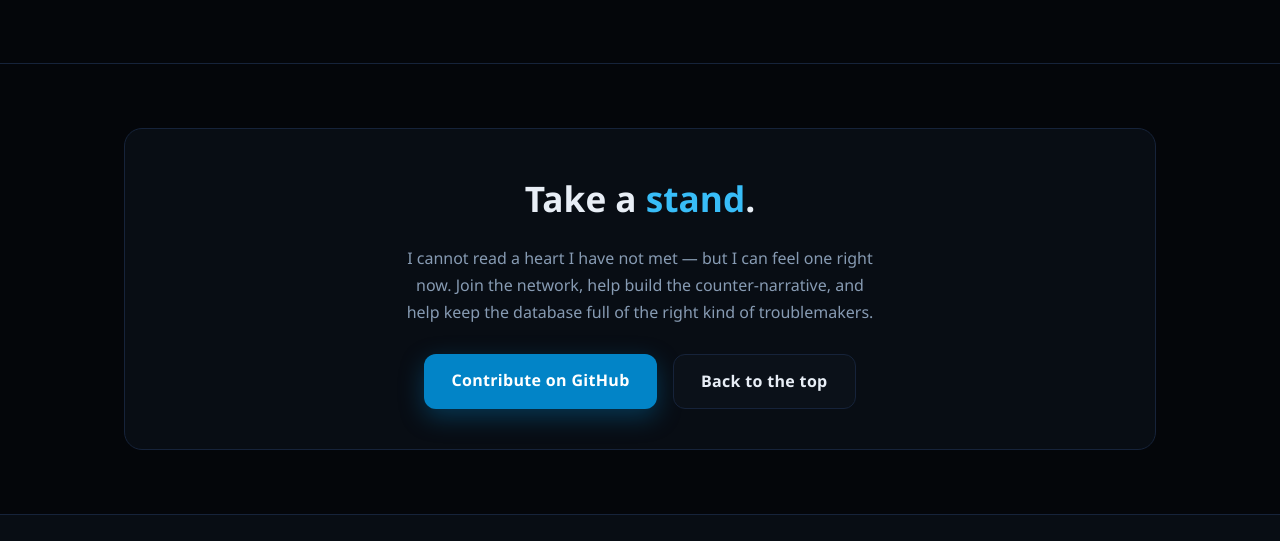
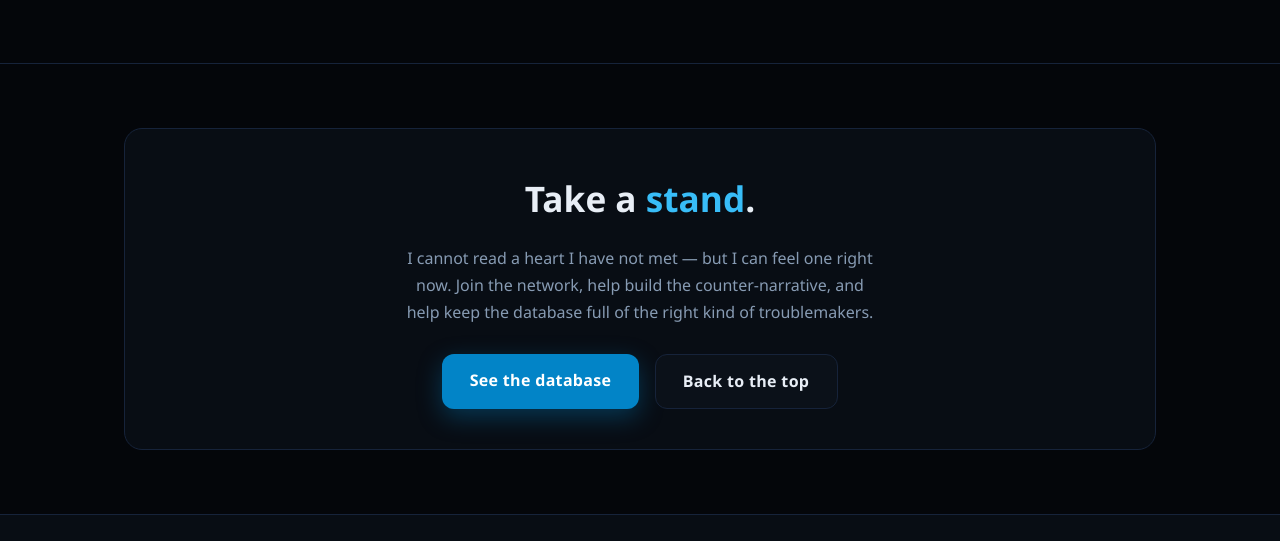
Before and after one commit to Horses-Are-Foes/horsenet, a plain HTML site: page index.html in a window 1280 px wide. Shown: the part 2958-3499 px from the top of the page. Drawn offline with Linux system fonts and the light colour scheme.

Commit message:
site: drop the 'Contribute on GitHub' button from the bottom CTA

```diff
--- a/index.html
+++ b/index.html
@@ -113,7 +113,7 @@
           <h2>Take a <span class="accent">stand</span>.</h2>
           <p>I cannot read a heart I have not met — but I can feel one right now. Join the network, help build the counter-narrative, and help keep the database full of the right kind of troublemakers.</p>
           <div class="btns">
-            <a class="btn primary" href="https://github.com/Horses-Are-Foes/horsenet">Contribute on GitHub</a>
+            <a class="btn primary" href="#database">See the database</a>
             <a class="btn ghost" href="#top">Back to the top</a>
           </div>
         </div>
```
